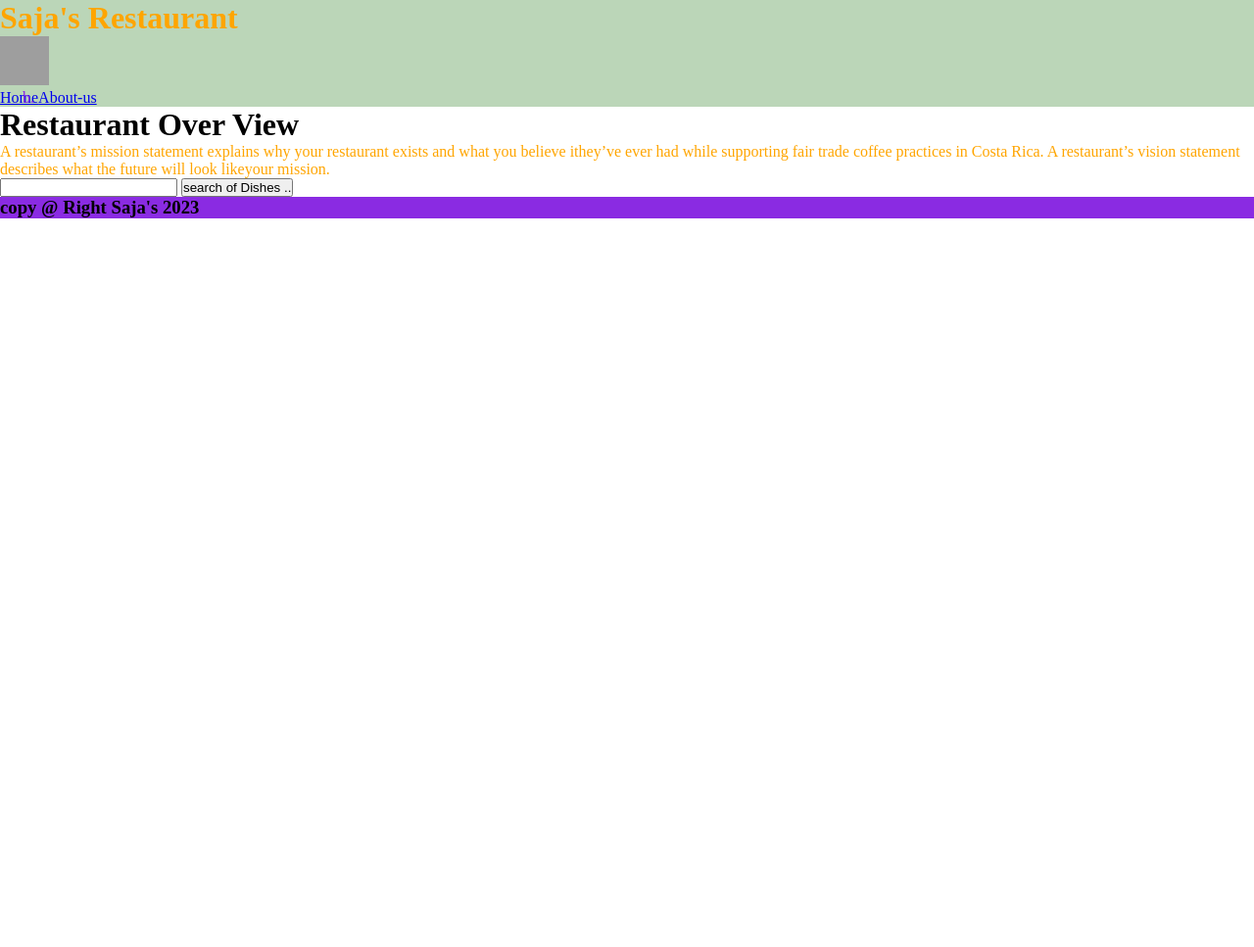
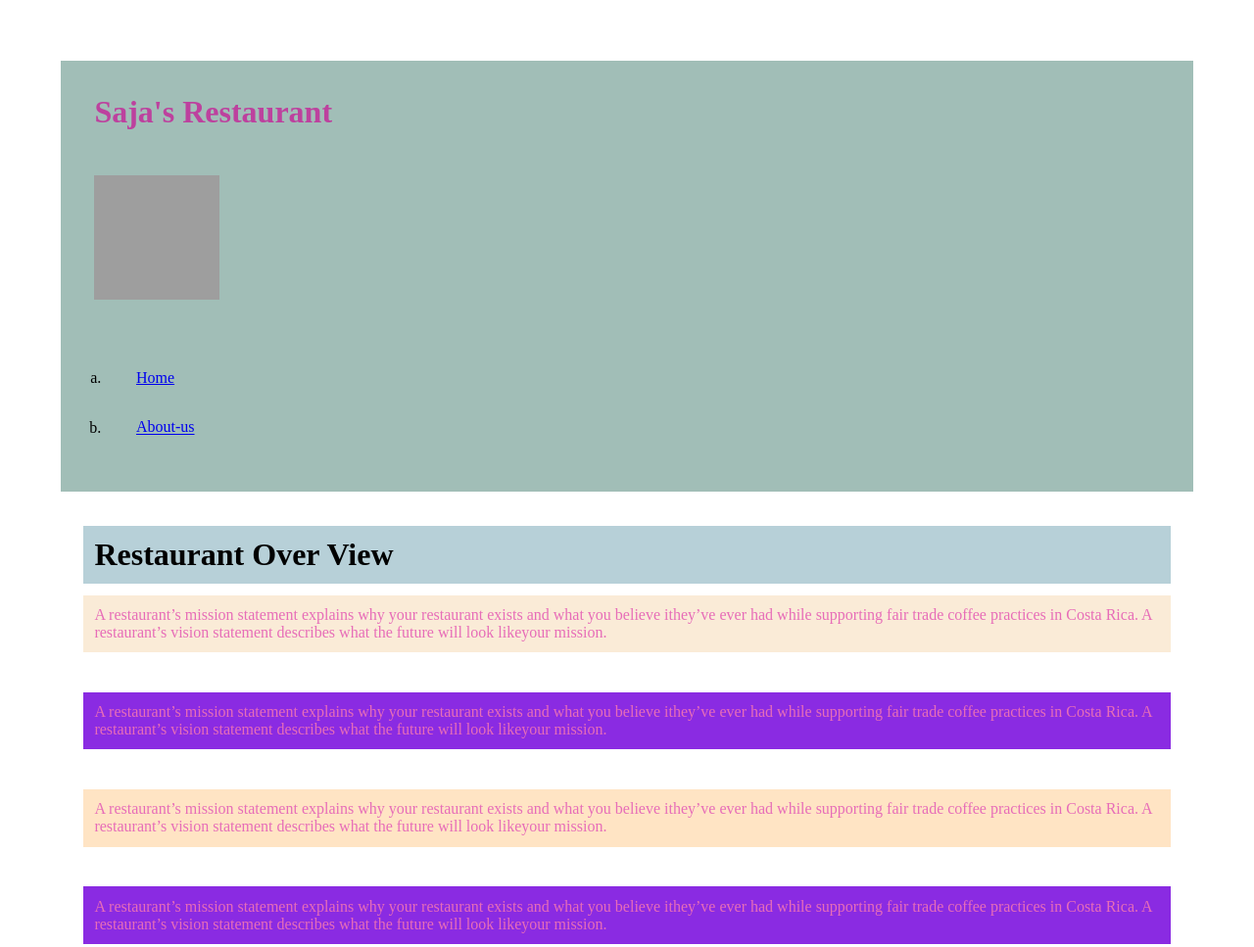
Before and after one commit to SajaAbuKharma/my-restaurant, a plain HTML site: page index.html in a window 1280 px wide. Shown: the top 967 px of the page at 98% size. Before the commit the page ends 800 px from the top, so only its background shows below. Drawn offline with Linux system fonts and the light colour scheme; grey boxes are pictures that could not be loaded.

Commit message:
change style

```diff
--- a/index.html
+++ b/index.html
@@ -12,7 +12,9 @@
 
     <!--internal links -->
     <style >
-    p {color : orange};
+    p {color : rgb(231, 109, 184)
+     };
+    p{ background-color: rgb(255, 192, 203);}
     </style>
 
 </head>
@@ -23,10 +25,10 @@
     <!--Header-->
     <div class ="header">
 
-        <h1 style="color:orange;"> Saja's Restaurant </h1>
+        <h1 style="color:rgb(189, 65, 158);"> Saja's Restaurant </h1>
 
         <img  class ="img" src="https://www.bing.com/th?id=OIP.YZOrLNLAwSs1tPjiR96cqgHaHa&pid=3.1&cb=&w=300&h=300&p=0
-    " alt="logo" width="50" height="50">
+    " alt="logo" width="150" height="150">
 
         <ul>
             <li> <a href="index.html"> Home</a> </li>
@@ -38,11 +40,26 @@
     <!--content-->
     <div>
 
-<h1>Restaurant Over View</h1>
+<h1 style="background-color: rgb(183, 208, 216);">Restaurant Over View</h1>
 
-        <p>A restaurant’s mission statement explains why your restaurant exists
+        <p style="background-color: antiquewhite;">A restaurant’s mission statement explains why your restaurant exists
+        and what you believe ithey’ve ever had while supporting fair trade coffee practices in Costa Rica.
+        A restaurant’s vision statement describes what the future will look likeyour mission.</p><br>
+
+        <p style="background-color: blueviolet;">A restaurant’s mission statement explains why your restaurant exists
+            and what you believe ithey’ve ever had while supporting fair trade coffee practices in Costa Rica.
+            A restaurant’s vision statement describes what the future will look likeyour mission.</p><br>
+
+            <p style="background-color: bisque;">A restaurant’s mission statement explains why your restaurant exists
+        and what you believe ithey’ve ever had while supporting fair trade coffee practices in Costa Rica.
+        A restaurant’s vision statement describes what the future will look likeyour mission.</p><br>
+
+        <p style="background-color: blueviolet;">A restaurant’s mission statement explains why your restaurant exists
         and what you believe ithey’ve ever had while supporting fair trade coffee practices in Costa Rica.
         A restaurant’s vision statement describes what the future will look likeyour mission.</p>
+
+
+
 
 <form>
     <input type="text">
@@ -58,9 +75,5 @@
 
     </div>
 
-
-
-
 </body>
-
 </html>
--- a/style.css
+++ b/style.css
@@ -1,15 +1,16 @@
 *{
-    margin: 0%;
+   margin: 1%;
 
-    padding: 0%;
+   padding: 1%;
 
 
-    box-sizing: border-box;
+   box-sizing:border-box;
 }
 
 .header {
 
-background-color: #BBD6B8;
+background-color: #a1beb7;
+height: 20%;
 
 
 
@@ -19,7 +20,7 @@ background-color: #BBD6B8;
 
 
 .header ul {
-    display: flex;
+   display:flow-root
    color: blueviolet;
 }
 
@@ -36,9 +37,13 @@ background-color: #BBD6B8;
 height: 20px;
    background-color: #e76eb5;
 
+
 }
 
 .footer h3 {
    background-color: blueviolet;
    background-size: 2%;
+
+
+
  }
```
Also changed, not shown: about.html (+9 -8 lines). Lines whose indentation alone changed are shown as unchanged.
